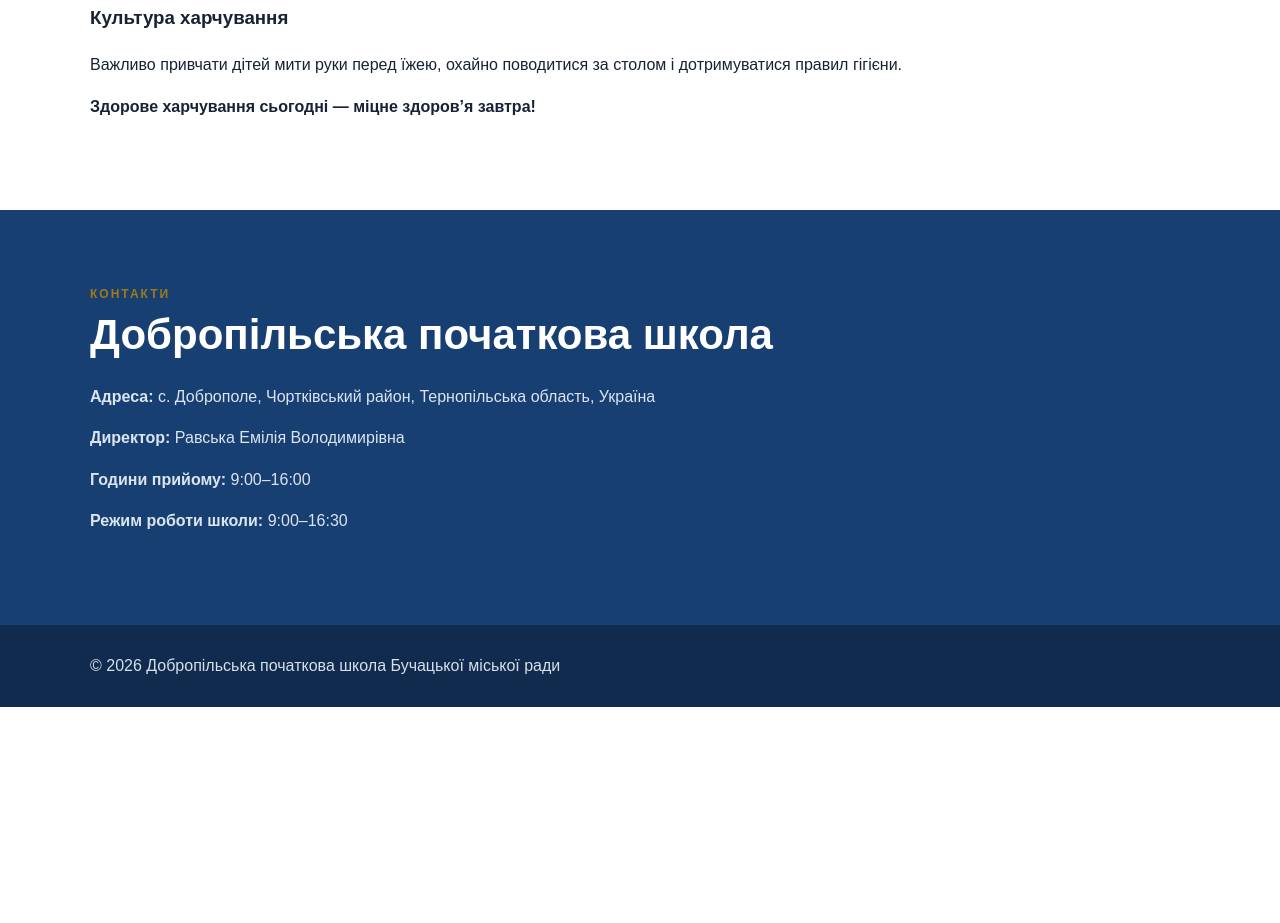
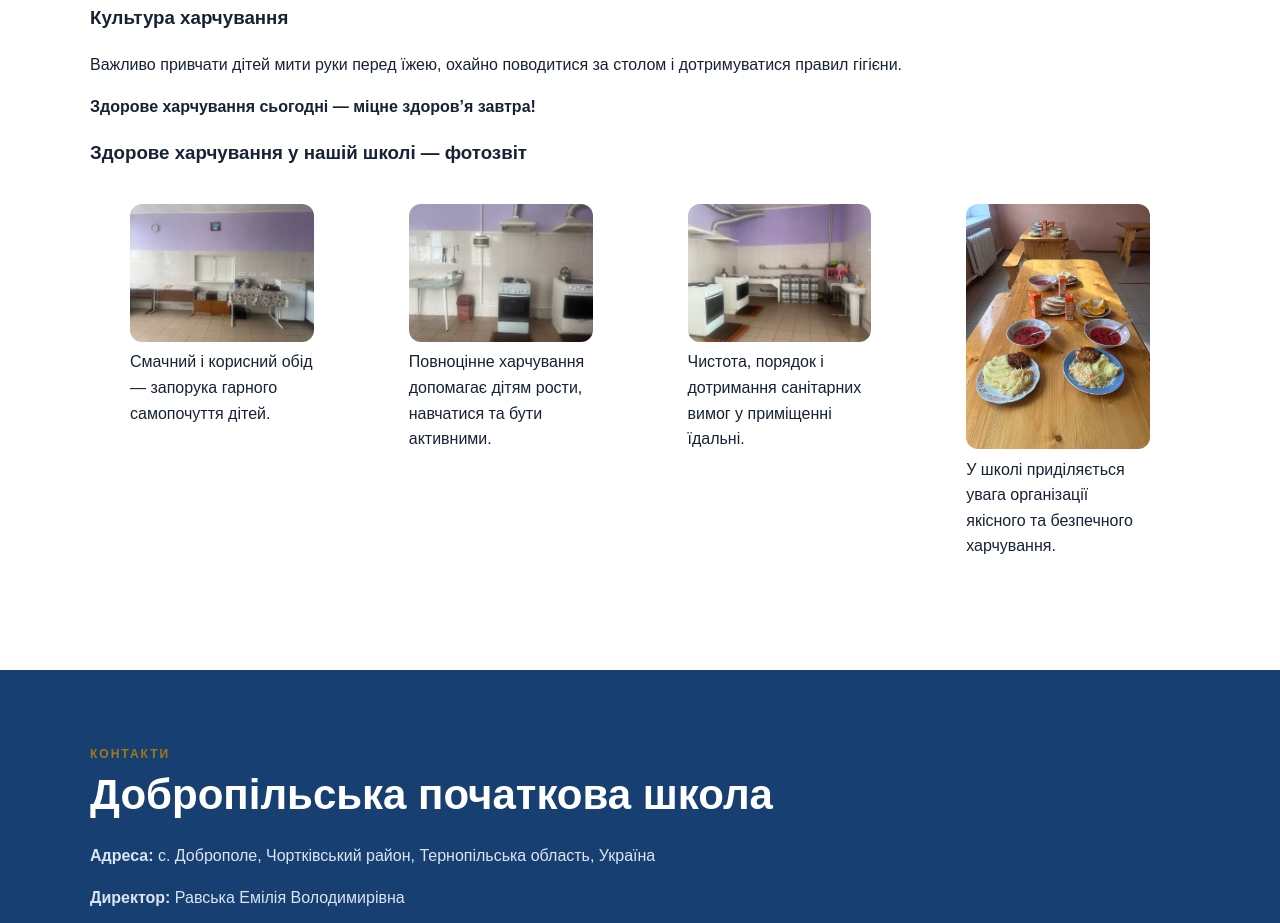
Before and after one commit to ravskaEmilia/dobropilska-school.github.io, a plain HTML site: page index.html in a window 1280 px wide. Shown: the part 3340-4263 px from the top of the page. Before the commit the page ends 4047 px from the top, so only its background shows below. Drawn offline with Linux system fonts and the light colour scheme.

Commit message:
Update index.html

```diff
--- a/index.html
+++ b/index.html
@@ -89,6 +89,43 @@ section{padding:75px 0}section:nth-child(even){background:#f5f8fb}h2{font-size:4
 
     <p><strong>Здорове харчування сьогодні — міцне здоров’я завтра!</strong></p>
 
+    <h3>Здорове харчування у нашій школі — фотозвіт</h3>
+
+<div style="display:grid;grid-template-columns:repeat(auto-fit,minmax(220px,1fr));gap:15px;margin:20px 0;">
+
+<figure>
+
+<img src="IMG_0019.jpeg" alt="Учні обідають у шкільній їдальні" style="width:100%;border-radius:12px;">
+
+<figcaption>Смачний і корисний обід — запорука гарного самопочуття дітей.</figcaption>
+
+</figure>
+
+<figure>
+
+<img src="IMG_0021.jpeg" alt="Харчування школярів" style="width:100%;border-radius:12px;">
+
+<figcaption>Повноцінне харчування допомагає дітям рости, навчатися та бути активними.</figcaption>
+
+</figure>
+
+<figure>
+
+<img src="IMG_0022.jpeg" alt="Шкільна їдальня" style="width:100%;border-radius:12px;">
+
+<figcaption>Чистота, порядок і дотримання санітарних вимог у приміщенні їдальні.</figcaption>
+
+</figure>
+
+<figure>
+
+<img src="IMG_0023.jpeg" alt="Організація харчування у школі" style="width:100%;border-radius:12px;">
+
+<figcaption>У школі приділяється увага організації якісного та безпечного харчування.</figcaption>
+
+</figure>
+
+</div>
   </div>
 
 </section>
```
